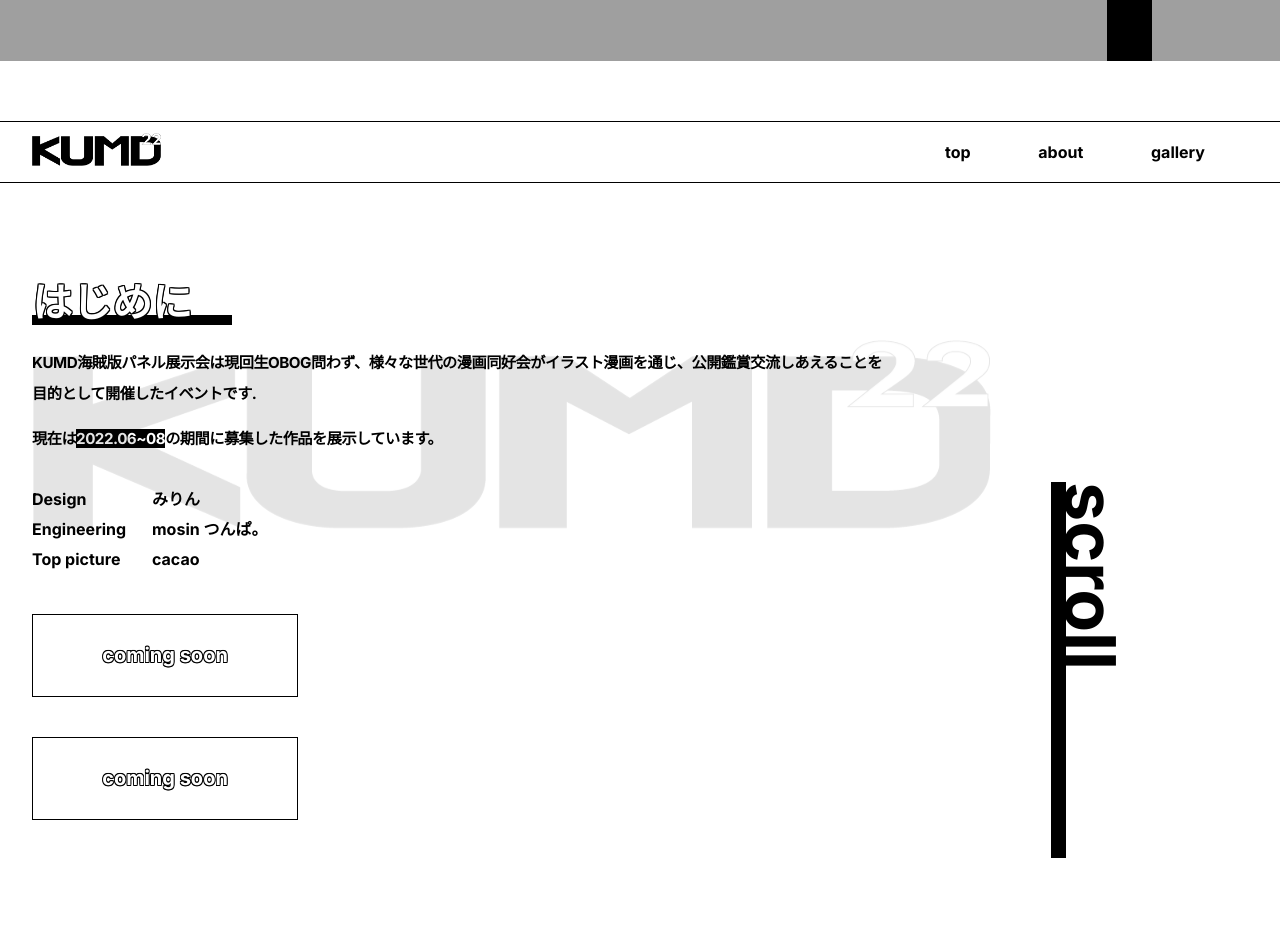
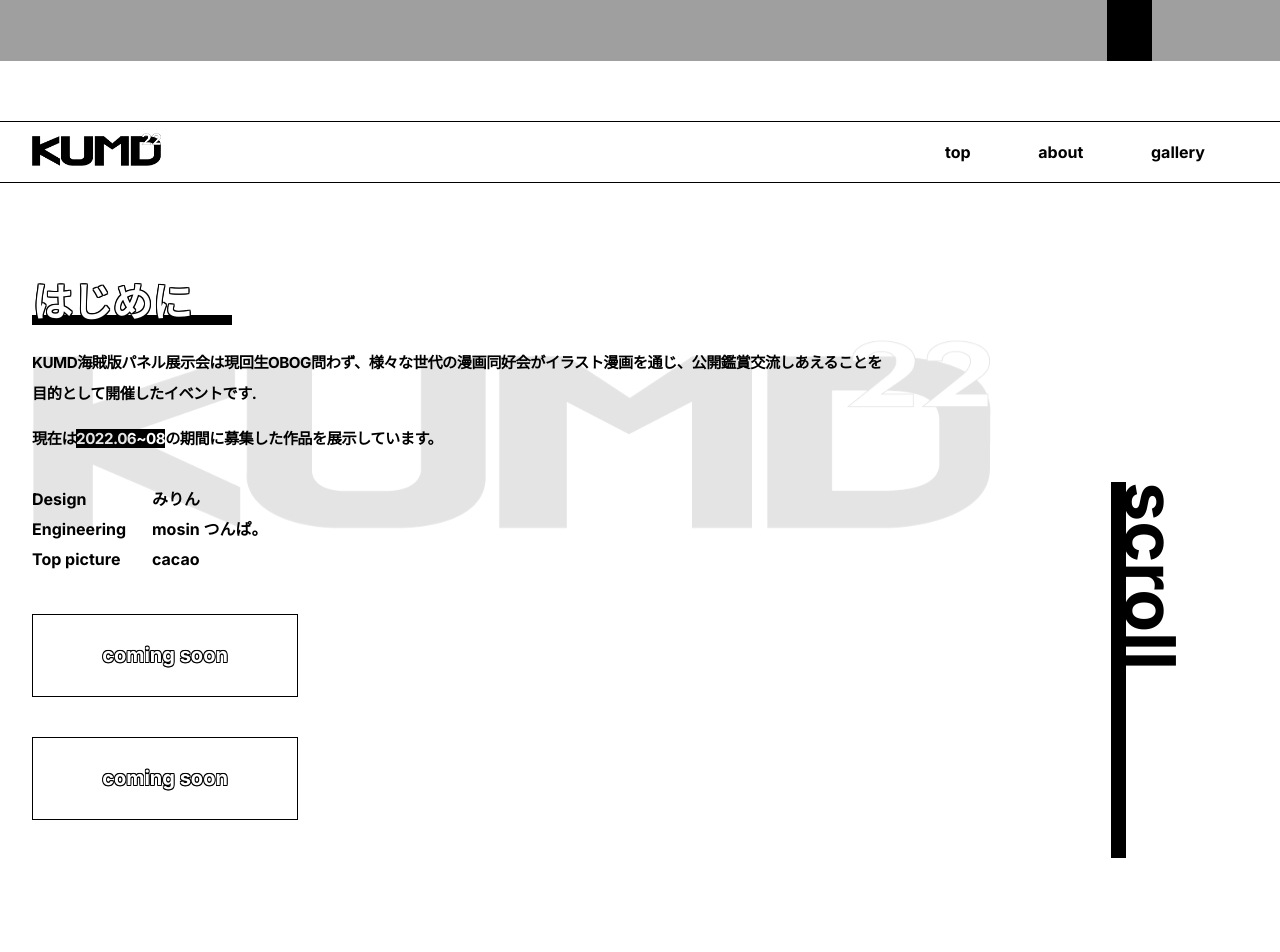
Before and after one commit to ryoctrl/mirin-app-2022, a Next.js app: page / in a window 1280 px wide. Shown: the part 739-1691 px from the top of the page. Built offline with nearby package versions, Linux system fonts and the light colour scheme; no server answers; the database is empty.

Commit message:
スクロールバーの位置調整

```diff
--- a/styles/globals.scss
+++ b/styles/globals.scss
@@ -411,11 +411,12 @@ p {
   .scroll-bar {
     .bar {
       width: 15px !important;
+      right: 10% !important;
     }
     p {
       position: absolute;
       top: 3% !important;
-      left: calc(85% - 70px) !important;
+      left: calc(90% - 70px) !important;
       font-size: 70px !important;
       line-height: 22px;
     }
```
